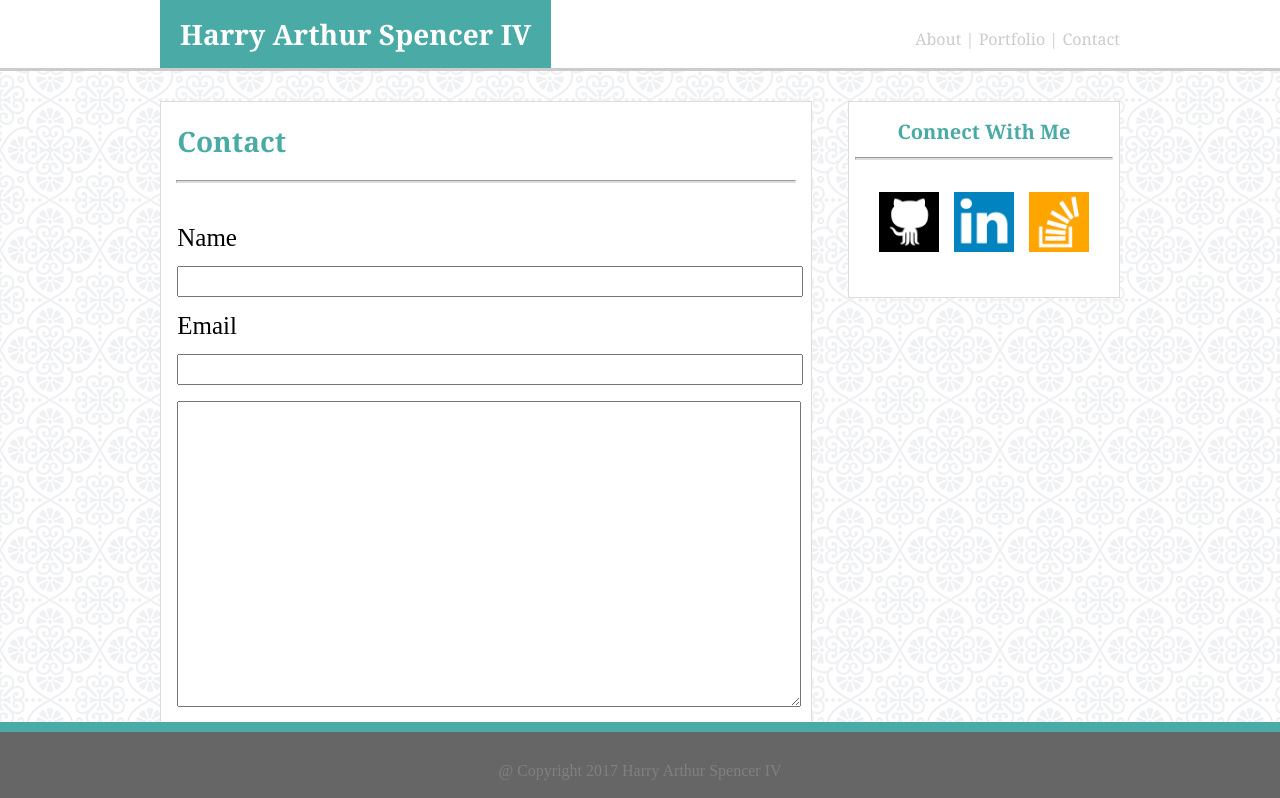
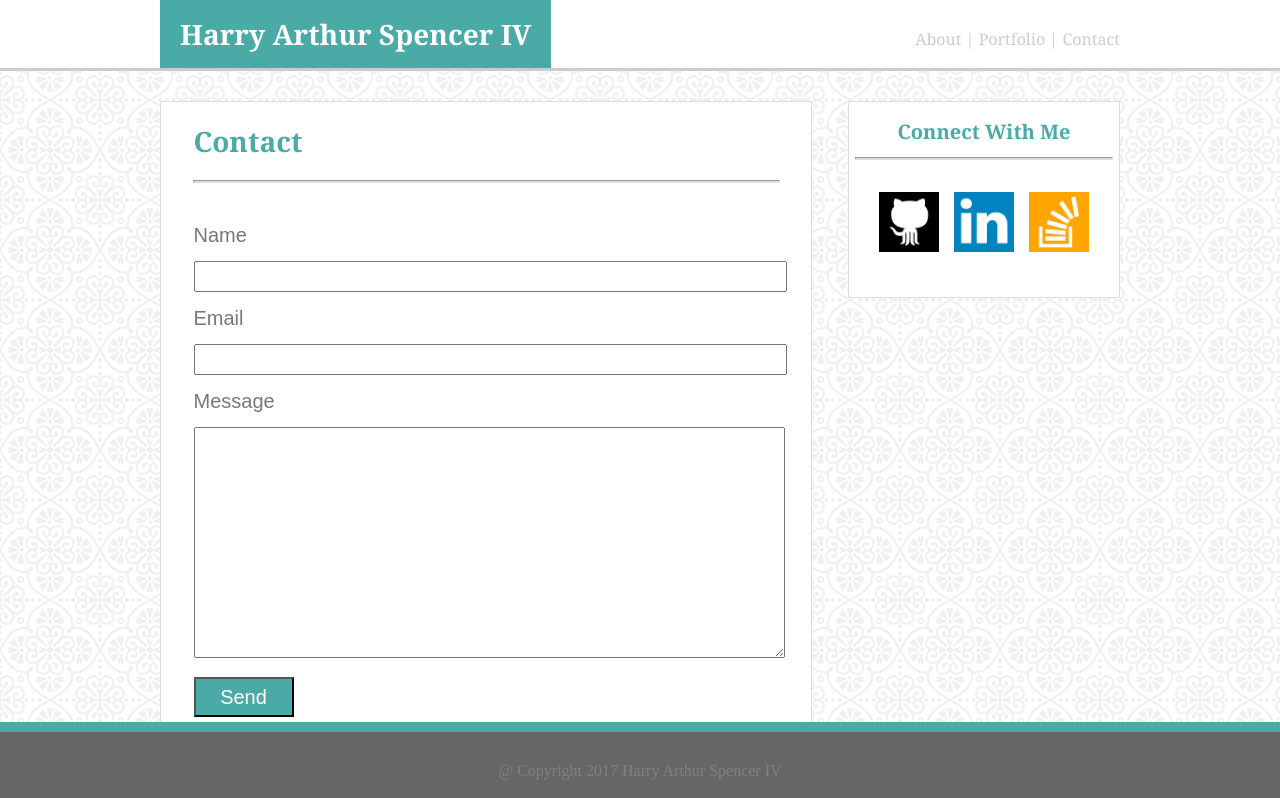
Before and after one commit to harry1386/Basic-Portfolio, a plain HTML site: page contact.html in a window 1280 px wide. Shown: the top 798 px of the page. Drawn offline with Linux system fonts and the light colour scheme.

Commit message:
completed site, added my photo, minor text changes possible but ready to turn in

```diff
--- a/assets/css/style.css
+++ b/assets/css/style.css
@@ -76,7 +76,7 @@ a {
 }
 
 .Info h2 {
-	margin-left: 2.5%;
+	margin-left: 5%;
 	margin-top: 25px;
 	margin-bottom: 25px;
 	font-family: Georgia, "Times New Roman", Times, serif;
@@ -87,17 +87,18 @@ a {
 }
 
 .Info hr {
-	width: 95%;
+	width: 90%;
 	border-bottom: 2px solid #dddddd;
 }
 
 .Text {
 	color: #777777;
 	font-family: 'Arial', 'Helvetica Neue', Helvetica, sans-serif;
-	margin-left: 2.5%;
-	margin-right: 2.5%;
+	margin-left: 5%;
+	margin-right: 5%;
 	margin-top: 4%;
-	line-height: 31.5px;
+	margin-bottom: 5%;
+	line-height: 27px;
 
 }
 
@@ -131,7 +132,7 @@ a {
 
 #Me {
 	float: left;
-	margin-left: 2.5%;
+	margin-left: 5%;
 	margin-right: 2.5%;
 	margin-top: 3%;
 }
--- a/assets/css/stylec.css
+++ b/assets/css/stylec.css
@@ -9,7 +9,7 @@
 }
 
 #Title {
-	margin-left: 2.5%;
+	margin-left: 5%;
 	margin-top: 25px;
 	margin-bottom: 25px;
 	font-family: Georgia, "Times New Roman", Times, serif;
@@ -20,18 +20,21 @@
 }
 
 .Contact hr {
-	width: 95%;
+	width: 90%;
 	border-bottom: 2px solid #dddddd;
 }
 
 .form {
-	margin-left: 2.5%;
-	margin-right: 2.5%;
+	margin-left: 5%;
+	margin-right: 5%;
 	margin-top: 4%;
+	margin-bottom: 5%;
 }
 
 #name {
-	font-size: 25px;
+	font-size: 20px;
+	color: #777777;
+	font-family: 'Arial', 'Helvetica Neue', Helvetica, sans-serif;
 }
 
 #nameip {
@@ -41,7 +44,9 @@
 }
 
 #email {
-	font-size: 25px;
+	font-size: 20px;
+	color: #777777;
+	font-family: 'Arial', 'Helvetica Neue', Helvetica, sans-serif;
 }
 
 #emailip {
@@ -49,16 +54,21 @@
 	height: 25px;
 }
 
+#Message {
+	font-size: 20px;
+	color: #777777;
+	font-family: 'Arial', 'Helvetica Neue', Helvetica, sans-serif;
+}
+
 #textarea {
-	height: 300px;
+	height: 225px;
 	width: 100%;
 }
 
 #send {
 	background-color: #4aaaa5;
 	color: white;
-	height: 30px;
-	width: 90px;
+	height: 40px;
+	width: 100px;
 	font-size: 20px;
-	margin-bottom: 15px;
 }
--- a/contact.html
+++ b/contact.html
@@ -54,7 +54,8 @@
 						<label id="email">Email</label><br><br>
 							<input id="emailip" type="text" name="email"><br><br>
 
-						<textarea id="textarea"></textarea><br><br>
+						<label id="Message">Message</label><br><br>
+							<textarea id="textarea"></textarea><br><br>
 
 						<button id="send"><a href="mailto:haspencer4@gmail.com"></a>Send</button>
 
@@ -87,7 +88,7 @@
 
 						<ul class="Clinks">
 							<li id="Github"><a href="https://harry1386.github.io?Basic-Portfolio"><img src="assets/images/if_github_401441.png" style="height:60px;width:60px;"></a></li>
-							<li id="Linkedin"><a href="https//www.linkedin.com"><img src="assets/images/if_linkedin_334668.png" style="height:60px;width:60px;"></a></li>
+							<li id="Linkedin"><a href="https://www.linkedin.com"><img src="assets/images/if_linkedin_334668.png" style="height:60px;width:60px;"></a></li>
 							<li id="Slack"><a href="http://www.stackoverflow.com"><img src="assets/images/if_stackoverflow_273179.png" style="height:60px;width:60px;"></a></li>
 						</ul>
 
```
Also changed, not shown: index.html (+2 -2 lines), portfolio.html (+1 -1 lines), assets/images/IMG_2815.jpg (added).
